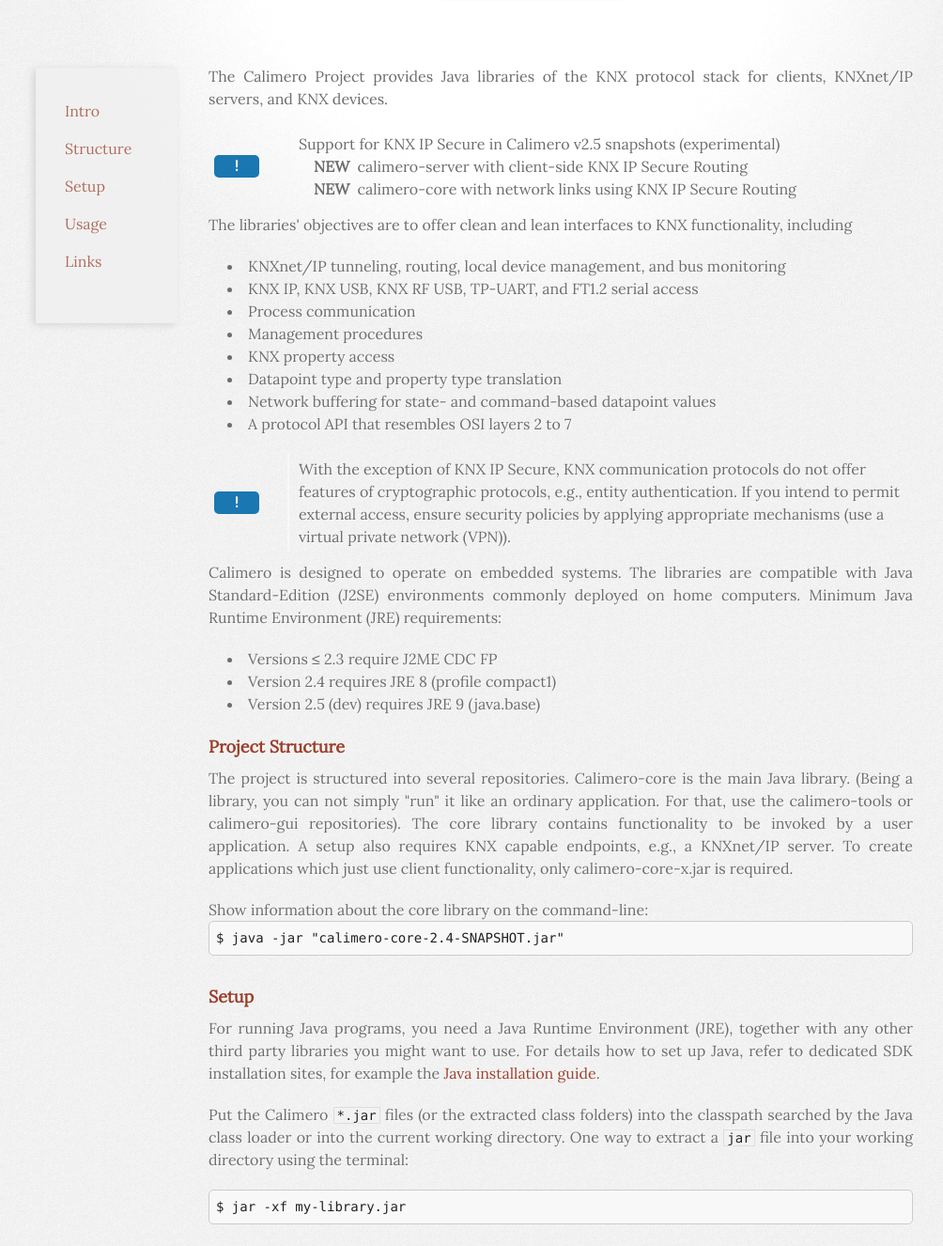
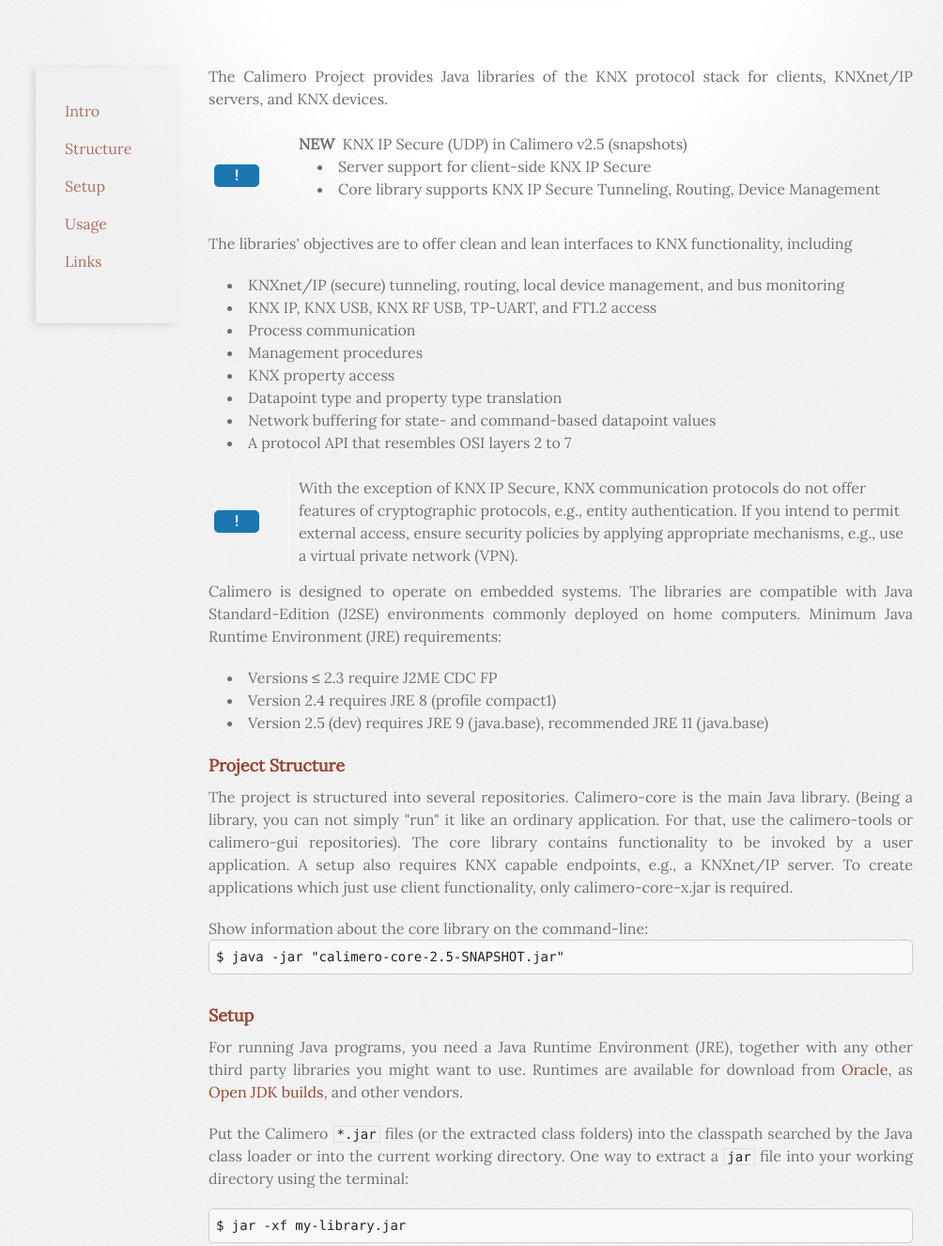
Before and after one commit to calimero-project/calimero-project.github.io, a plain HTML site: page index.html in a window 1280 px wide. Shown: the part 220-1546 px from the top of the page at 94% size, without its empty margins (90-1094 px from the left). Drawn offline with nearby package versions, Linux system fonts and the light colour scheme; a web font is replaced by a local one.

Commit message:
Add recommended jre version, update jdk download sites

```diff
--- a/index.html
+++ b/index.html
@@ -55,11 +55,11 @@
                 <div class="hint">!</div>
               </td>
               <td class="note">
-              Support for KNX IP Secure in Calimero v2.5 snapshots (experimental)<br>
-
-                &emsp;<strong>NEW</strong>&nbsp; calimero-server with client-side KNX IP Secure Routing<br>
-                &emsp;<strong>NEW</strong>&nbsp; calimero-core with network links using KNX IP Secure Routing
-
+              <strong>NEW</strong>&nbsp; KNX IP Secure (UDP) in Calimero v2.5 (snapshots)
+              <ul>
+                <li>Server support for client-side KNX IP Secure</li>
+                <li>Core library supports KNX IP Secure Tunneling, Routing, Device Management</li>
+              </ul>
               </td>
             </tr>
           </table>
@@ -67,8 +67,8 @@
 
         <p>The libraries' objectives are to offer clean and lean interfaces to KNX functionality, including</p>
         <ul>
-          <li>KNXnet/IP tunneling, routing, local device management, and bus monitoring</li>
-          <li>KNX IP, KNX USB, KNX RF USB, TP-UART, and FT1.2 serial access</li>
+          <li>KNXnet/IP (secure) tunneling, routing, local device management, and bus monitoring</li>
+          <li>KNX IP, KNX USB, KNX RF USB, TP-UART, and FT1.2 access</li>
           <li>Process communication</li>
           <li>Management procedures</li>
           <li>KNX property access</li>
@@ -85,7 +85,7 @@
               </td>
               <td class="note">With the exception of KNX IP Secure, KNX communication protocols do not offer features of
               cryptographic protocols, e.g., entity authentication. If you intend to permit external access,
-              ensure security policies by applying appropriate mechanisms (use a virtual private network (VPN)).
+              ensure security policies by applying appropriate mechanisms, e.g., use a virtual private network (VPN).
               </td>
             </tr>
           </table>
@@ -98,7 +98,7 @@
           <ul>
           <li>Versions &le; 2.3 require J2ME CDC FP</li>
           <li>Version 2.4 requires JRE 8 (profile compact1)</li>
-          <li>Version 2.5 (dev) requires JRE 9 (java.base)</li>
+          <li>Version 2.5 (dev) requires JRE 9 (java.base), recommended JRE 11 (java.base)</li>
           <ul></p>
 
         <h3 id="structure">Project Structure</h3>
@@ -110,15 +110,15 @@
           just use client functionality, only calimero-core-x.jar is required.
         </p>
           Show information about the core library on the command-line:
-        <pre>$ java -jar "calimero-core-2.4-SNAPSHOT.jar"</pre>
+        <pre>$ java -jar "calimero-core-2.5-SNAPSHOT.jar"</pre>
 
         <h3 id="setup">Setup</h3>
         <p>
           For running Java programs, you need a Java Runtime Environment (JRE), together with any other third party
-          libraries you might want to use. For details how to set up Java, refer to dedicated SDK installation sites,
-          for example the
-          <a href="https://docs.oracle.com/javase/8/docs/technotes/guides/install/install_overview.html" target="Install">
-          Java installation guide</a>.
+          libraries you might want to use. Runtimes are available for download from
+          <a href="https://www.oracle.com/technetwork/java/javase/downloads/index.html" target="Oracle">
+          Oracle</a>, as <a href="https://jdk.java.net" target="OpenJDK">
+          Open JDK builds</a>, and other vendors.
         </p>
         <p>
           Put the Calimero
```
